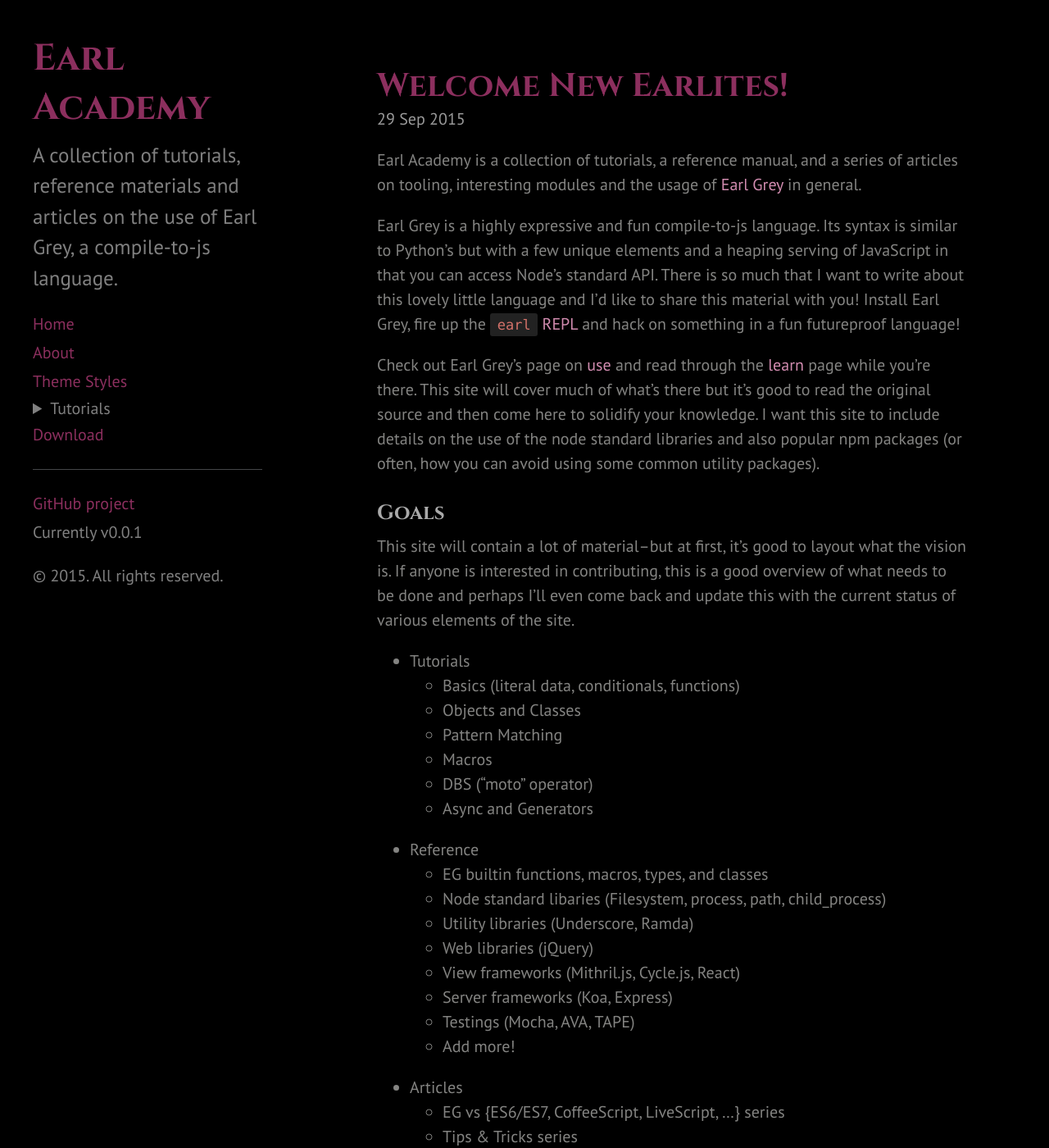
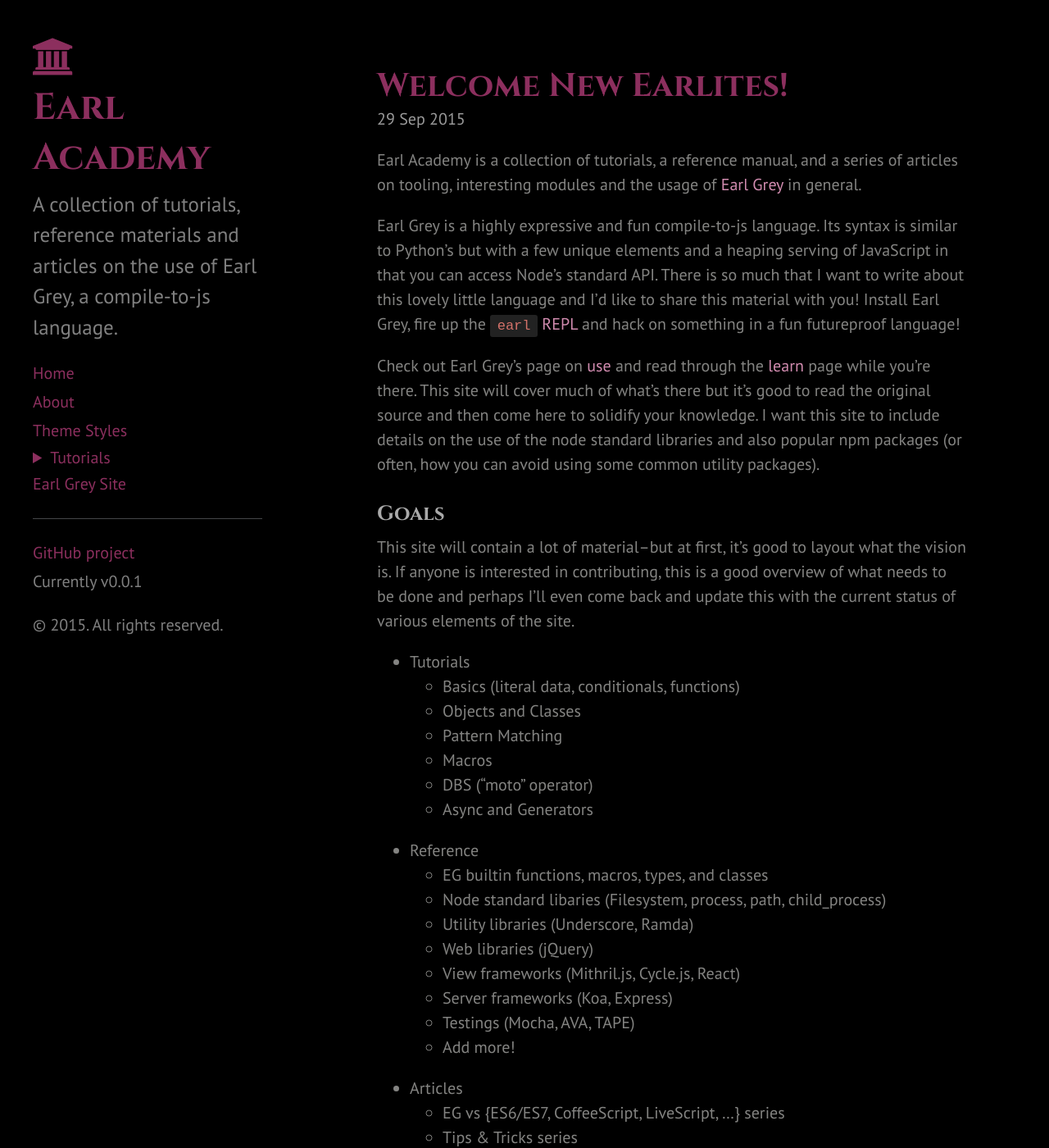
Before and after one commit to MadcapJake/earl-academy, a Jekyll site: the page built from _posts/2015-09-29-introducing-earl-academy.md, in a window 1280 px wide and 1400 px high. Shown: the whole window at 82% size. Built offline with Jekyll 4.4.1, drawn with Linux system fonts in a browser that asks for light colours; nearby versions of some CDN libraries; some web fonts are replaced; Markdown is read by kramdown in place of the engine named in the settings; some of the changed text lies outside the part shown.

Commit message:
Fix sidebar, update some syntax css

```diff
--- a/_includes/head.html
+++ b/_includes/head.html
@@ -18,10 +18,12 @@
   <link rel="stylesheet" href="{{ site.baseurl }}public/css/poole.css">
   <link rel="stylesheet" href="{{ site.baseurl }}public/css/syntax.css">
   <link rel="stylesheet" href="{{ site.baseurl }}public/css/blackdoc.css">
+  <!-- Fonts -->
   <link rel="stylesheet" href="http://fonts.googleapis.com/css?family=PT+Sans:400,400italic,700|Abril+Fatface">
-  <!-- <link rel="stylesheet" href="http://fonts.googleapis.com/css?family=EB+Garamond"> -->
   <link href='https://fonts.googleapis.com/css?family=Cinzel:400,700' rel='stylesheet' type='text/css'>
+  <link rel="stylesheet" href="//cdn.jsdelivr.net/font-hack/2.015/css/hack-extended.min.css">
   <!-- Icons -->
+  <link rel="stylesheet" href="https://maxcdn.bootstrapcdn.com/font-awesome/4.4.0/css/font-awesome.min.css">
   <link rel="apple-touch-icon-precomposed" sizes="144x144" href="{{ site.baseurl }}public/apple-touch-icon-144-precomposed.png">
   <link rel="shortcut icon" href="{{ site.baseurl }}public/favicon.ico">
 
--- a/_includes/sidebar.html
+++ b/_includes/sidebar.html
@@ -3,6 +3,7 @@
     <div class="sidebar-about">
       <h1>
         <a href="{{ site.baseurl }}">
+          <i class="fa fa-university"></i></br>
           {{ site.title }}
         </a>
       </h1>
@@ -34,13 +35,13 @@
         {% for node in pages_list %}
           {% if node.title != null %}
             {% if node.tags contains "tutorial" %}
-              <a class="side-bar-nav-item{% if page.url == node.url %} active{% endif %}" href="{{ site.baseurl }}{{ node.url  | remove_first: '/' }}">{{ node.title }}</a>
+              <a class="sidebar-nav-item{% if page.url == node.url %} active{% endif %}" href="{{ site.baseurl }}{{ node.url  | remove_first: '/' }}">{{ node.title }}</a>
             {% endif %}
           {% endif %}
         {% endfor %}
       </details>
 
-      <a class="sidebar-nav-item" href="{{ site.github.repo }}/archive/master.zip">Download</a>
+      <a class="sidebar-nav-item" href="https://breuleux.github.io/earl-grey/">Earl Grey Site</a>
       <hr>
       <a class="sidebar-nav-item" href="{{ site.github.repo }}">GitHub project</a>
       <span class="sidebar-nav-item">Currently v{{ site.version }}</span>
--- a/public/css/blackdoc.css
+++ b/public/css/blackdoc.css
@@ -90,6 +90,7 @@
   color: #D4726A;
   white-space: pre-wrap;
   background-color: #222;
+  font-family: Hack, monospace;
 }
 
 pre {
@@ -197,7 +198,8 @@
 }
 
 /* Sidebar links */
-.sidebar a {
+.sidebar a,
+.sidebar summary {
   color: #8C2F5E;
 }
 
@@ -217,6 +219,9 @@
 .sidebar-nav-item {
   display: block;
   line-height: 1.75;
+}
+details > .sidebar-nav-item {
+  margin-left: 1rem;
 }
 a.sidebar-nav-item:hover,
 a.sidebar-nav-item:focus {
--- a/public/css/syntax.css
+++ b/public/css/syntax.css
@@ -1,10 +1,10 @@
 .highlight .hll { background-color: #ffffcc }
-.highlight .c { color: #888888 } /* Comment */
+.highlight .c { color: #3C3C3C } /* Comment */
 .highlight .err { color: #a61717; background-color: #e3d2d2 } /* Error */
 .highlight .k { color: #8C2F5E; font-weight: bold } /* Keyword */
-.highlight .cm { color: #888888 } /* Comment.Multiline */
+.highlight .cm { color: #3C3C3C } /* Comment.Multiline */
 .highlight .cp { color: #cc0000; font-weight: bold } /* Comment.Preproc */
-.highlight .c1 { color: #888888 } /* Comment.Single */
+.highlight .c1 { color: #3C3C3C } /* Comment.Single */
 .highlight .cs { color: #cc0000; font-weight: bold; background-color: #fff0f0 } /* Comment.Special */
 .highlight .gd { color: #000000; background-color: #ffdddd } /* Generic.Deleted */
 .highlight .ge { font-style: italic } /* Generic.Emph */
```
Also changed, not shown: _posts/2015-09-29-introducing-earl-academy.md (+1 -1 lines), objects.md (added, +11 -0 lines), public/favicon.ico.
